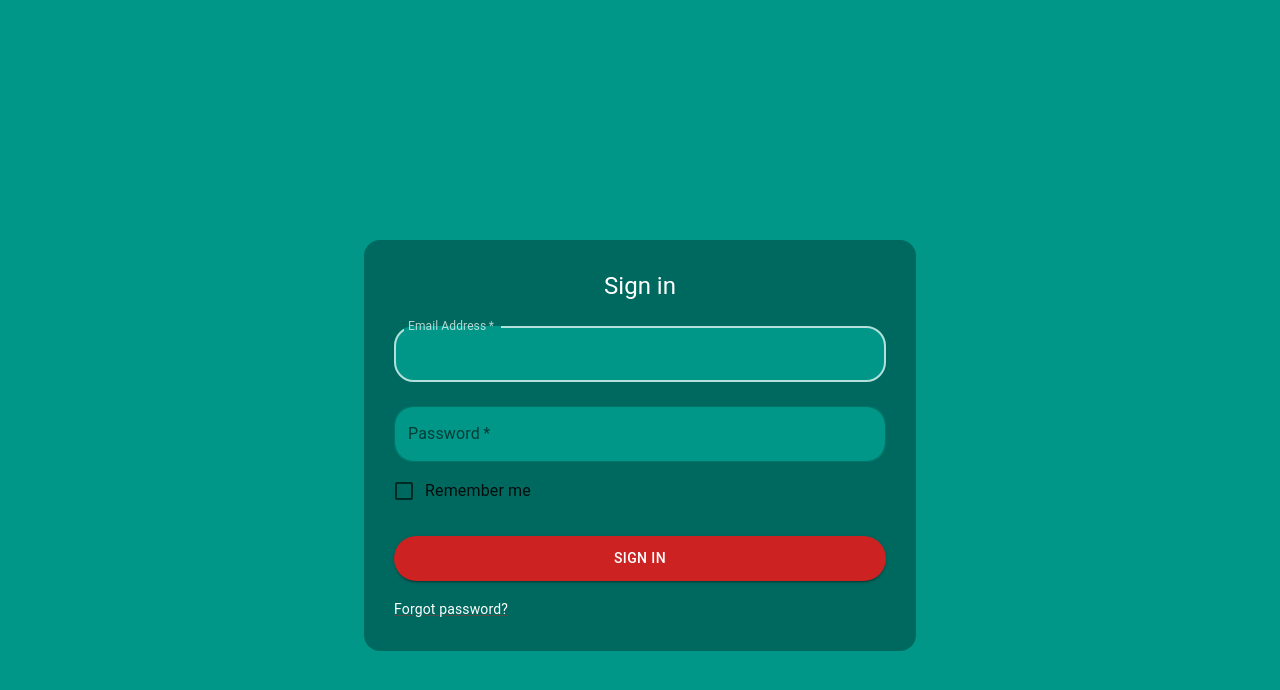
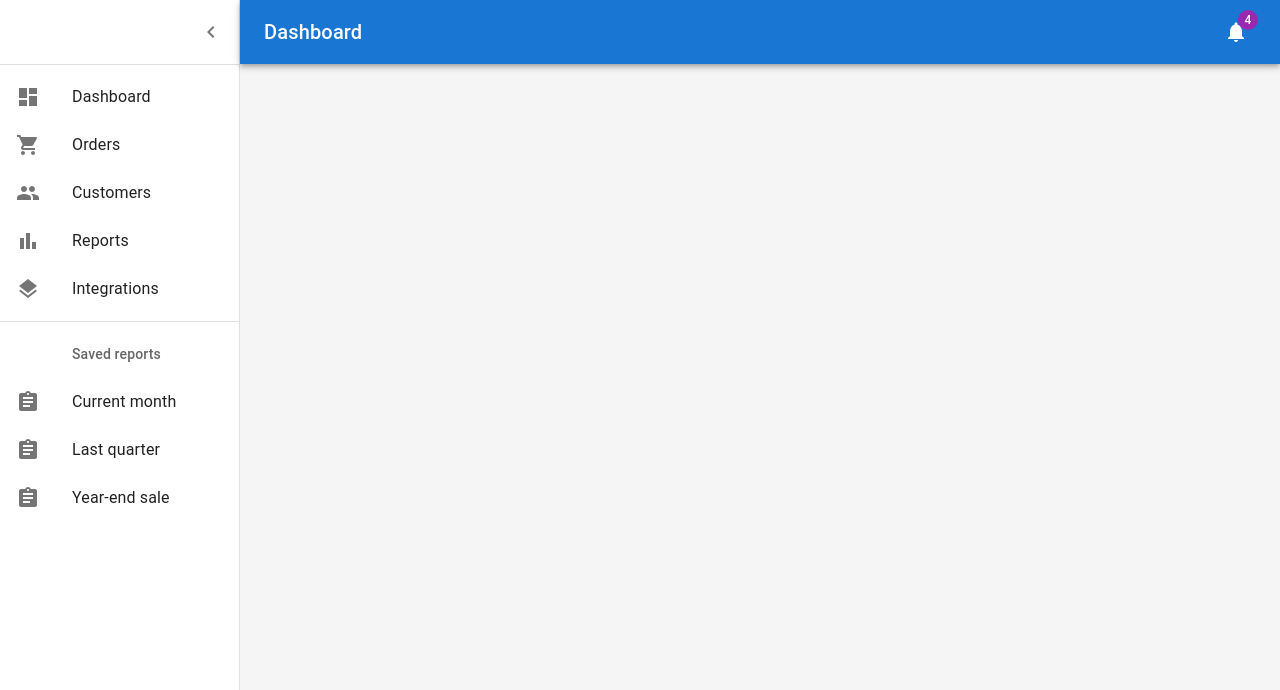
Before and after one commit to BraindeadHermit/kevin, a React (Vite) app in the folder cms/: page /home in a window 1280 px wide. Shown: the top 690 px of the page. Built offline with nearby package versions, Linux system fonts and the light colour scheme.

Commit message:
feat: install react router and define routing pages

```diff
--- a/cms/src/App.jsx
+++ b/cms/src/App.jsx
@@ -1,9 +1,14 @@
+import { Route, Routes } from "react-router-dom";
 import LogIn from "./pages/login/LogIn";
+import Dashboard from "./pages/dashboard/Dashboard";
 
 const App = () => {
   return (
     <div>
-      <LogIn />
+      <Routes>
+        <Route path="/" element={<LogIn />}/>
+        <Route path="/home" element={<Dashboard/> } />
+      </Routes>
     </div>
   );
 };
--- a/cms/src/main.jsx
+++ b/cms/src/main.jsx
@@ -1,9 +1,12 @@
 import React from "react";
 import ReactDOM from "react-dom/client";
 import App from "./App.jsx";
+import { BrowserRouter } from 'react-router-dom'
 
 ReactDOM.createRoot(document.getElementById("root")).render(
-  <React.StrictMode>
-    <App />
-  </React.StrictMode>
-);
+  <BrowserRouter>
+    <React.StrictMode>
+      <App />
+    </React.StrictMode>
+  </BrowserRouter>
+  );
```
Also changed, not shown: cms/package.json (+4 -3 lines), 1 other file (tests, documents, lock files or other folders).
